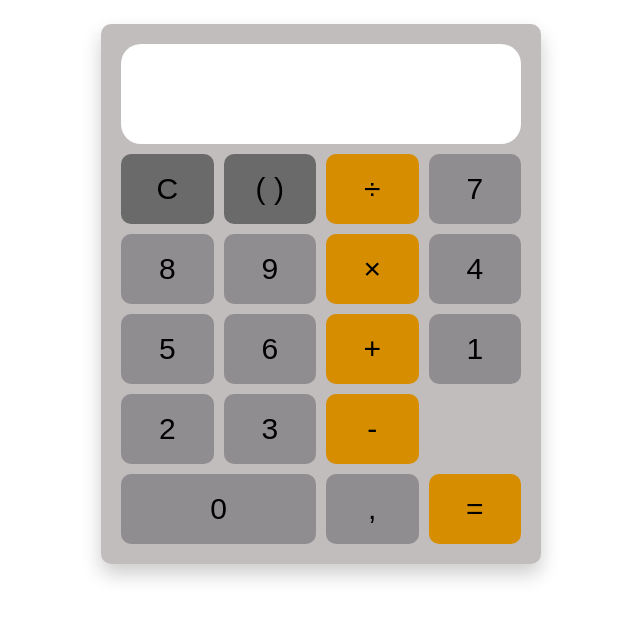
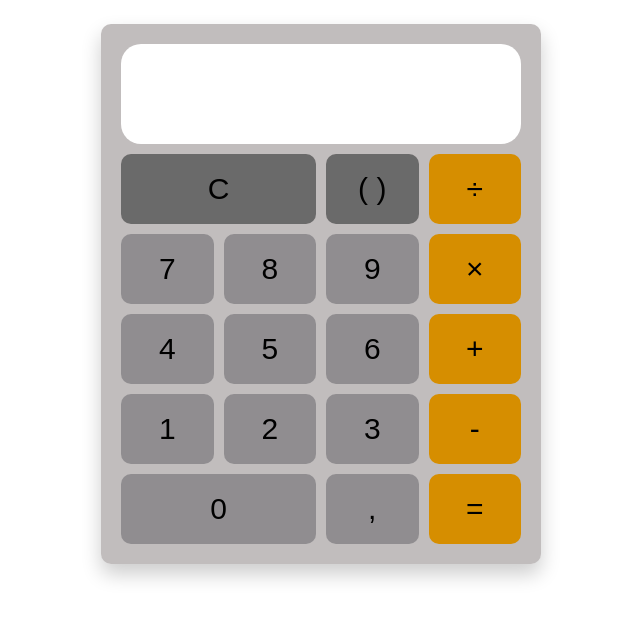
Before and after one commit to MOR4Xx/Calculadora-Web, a plain HTML site: page index.html in a window 1280 px wide. Shown: the whole page, without its empty margins (319-959 px from the left). Drawn offline with Linux system fonts and the light colour scheme.

Commit message:
Update style.css

```diff
--- a/css/style.css
+++ b/css/style.css
@@ -67,6 +67,10 @@ body {
   grid-column: span 2;
 }
 
+.clear{
+  grid-column: span 2;
+}
+
 .button:active{
   transform: scale(0.90);
 }
```
